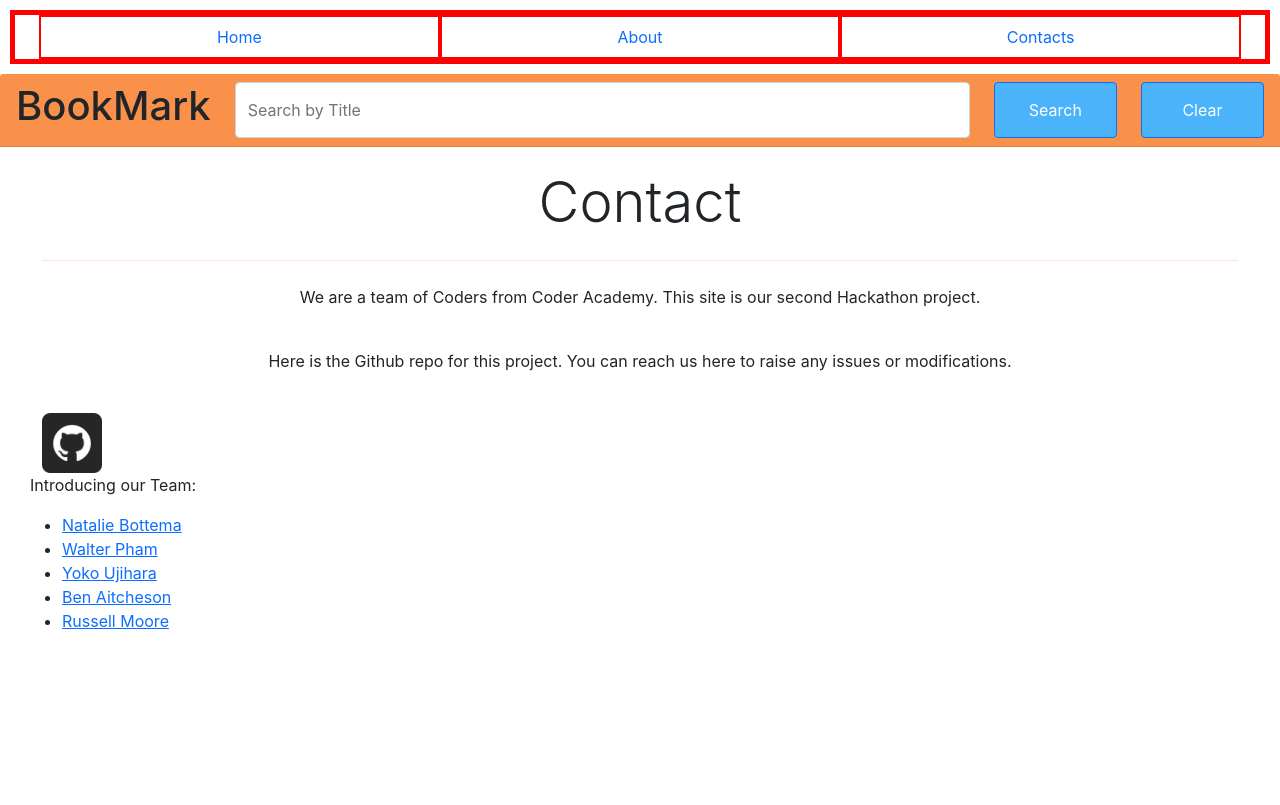
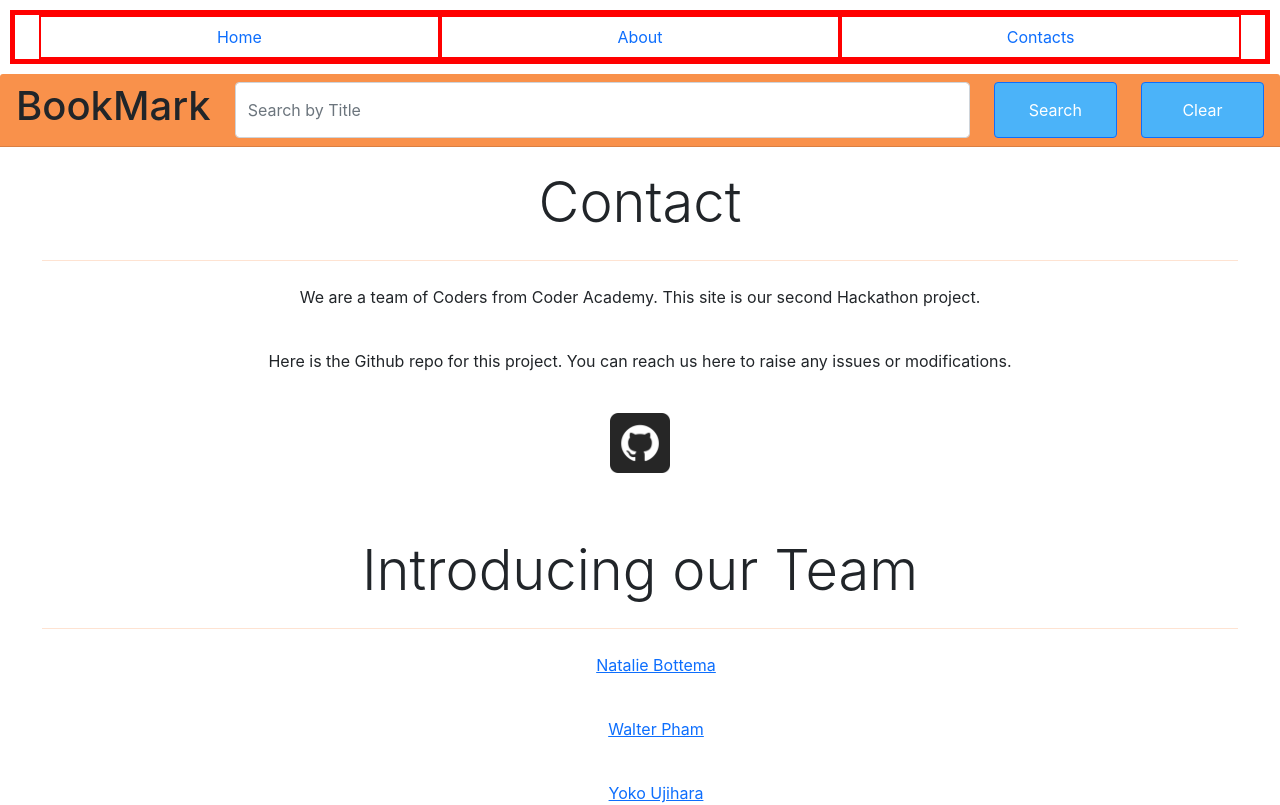
Before and after one commit to NatalieLouise91/bookapp, a React (Create React App) app: page /contacts in a window 1280 px wide. Shown: the top 805 px of the page. Built offline with nearby package versions, Linux system fonts and the light colour scheme.

Commit message:
added styling to contact page

```diff
--- a/src/components/Contacts.js
+++ b/src/components/Contacts.js
@@ -11,17 +11,23 @@ function Contacts() {
         <br/>
         <p class="text-center">Here is the Github repo for this project. You can reach us here to raise any issues or modifications.</p>
         <br/>
-        <a href="https://github.com/NatalieLouise91/bookapp"><img src={Github} alt="link to github" height="60px"/></a>
+        <p class="text-center"><a href="https://github.com/NatalieLouise91/bookapp"><img src={Github} alt="link to github" height="60px"/></a></p>
+        <br/>
+        <br/>
+        <h1 class="display-4 text-center font-weight-bold">Introducing our Team</h1>
+        <hr class="my-4 bold"/>
+        <ul>
+          <p class="text-center"><a href="https://www.linkedin.com/in/natalie-bottema-6b8164207/">Natalie Bottema</a></p>
+          <br/>
+          <p class="text-center"><a href="https://www.linkedin.com/in/walterpham/">Walter Pham</a></p>
+          <br/>
+          <p class="text-center"><a href="https://www.linkedin.com/in/yoko-ujihara-9584541a2/">Yoko Ujihara</a></p>
+          <br/>
+          <p class="text-center"><a href="https://www.linkedin.com/in/ben-aitcheson-75963b84/" class="text-center">Ben Aitcheson</a></p>
+          <br/>
+          <p class="text-center"><a href="https://www.linkedin.com/in/russell-m-85435242/" class="text-center">Russell Moore</a></p>
+        </ul>
       </div>
-
-        <p>Introducing our Team:</p>
-        <ul>
-          <li><a href="https://www.linkedin.com/in/natalie-bottema-6b8164207/">Natalie Bottema</a></li>
-          <li><a href="https://www.linkedin.com/in/walterpham/">Walter Pham</a></li>
-          <li><a href="https://www.linkedin.com/in/yoko-ujihara-9584541a2/">Yoko Ujihara</a></li>
-          <li><a href="https://www.linkedin.com/in/ben-aitcheson-75963b84/">Ben Aitcheson</a></li>
-          <li><a href="https://www.linkedin.com/in/russell-m-85435242/">Russell Moore</a></li>
-        </ul>
     </div>
   );
 }
```
Also changed, not shown: src/App.css (line endings or trailing spaces).
